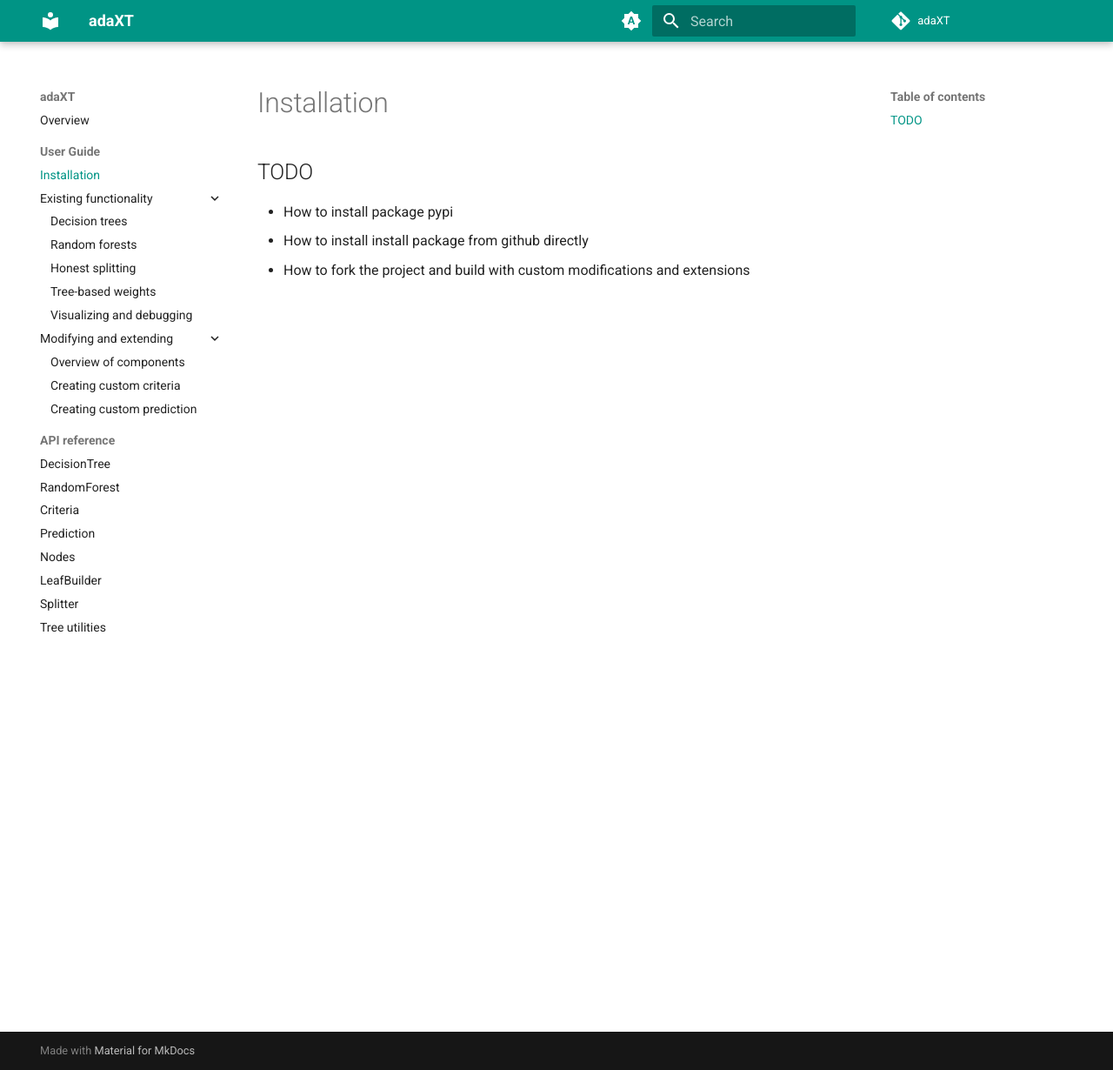
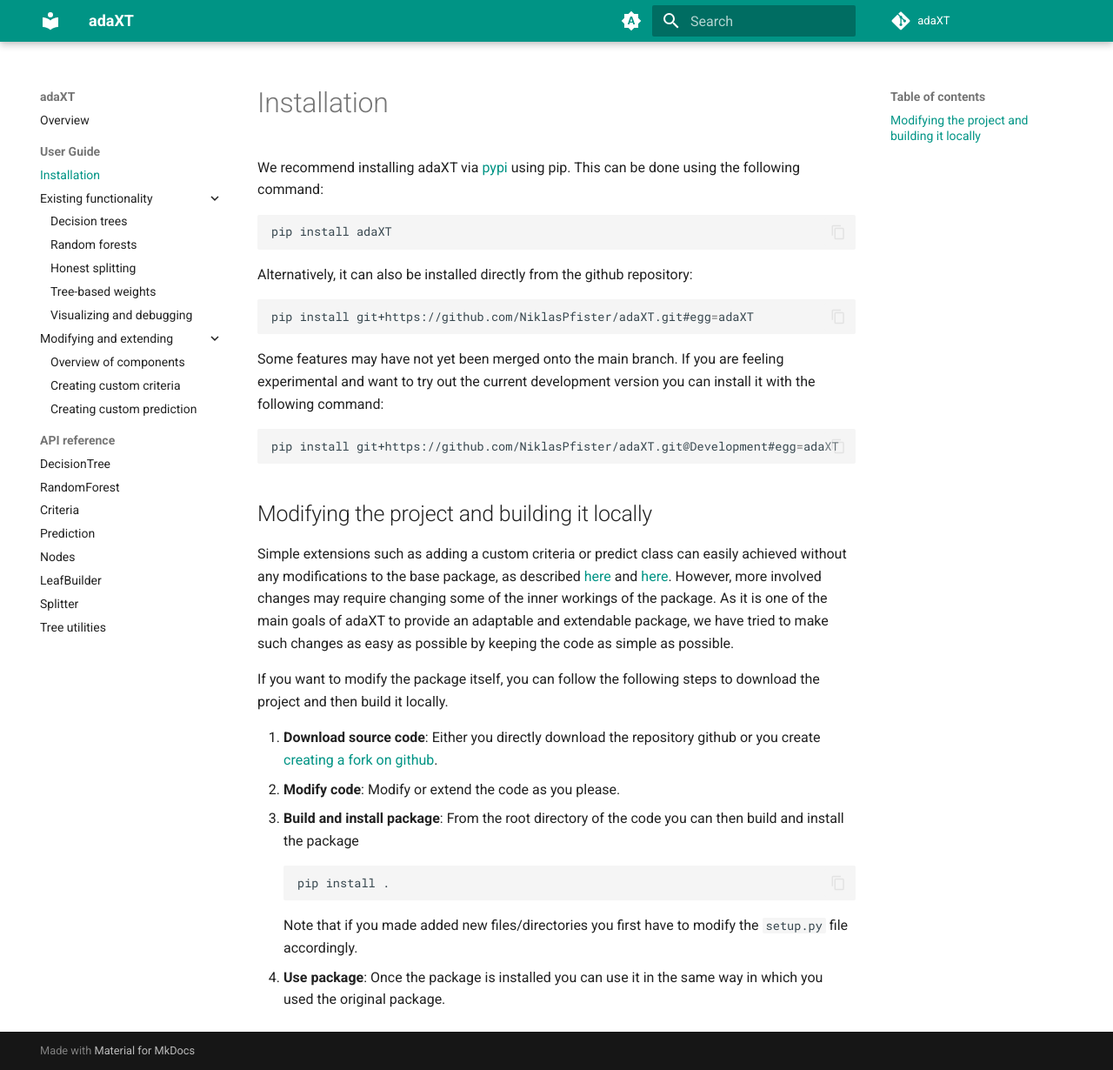
Before and after one commit to NiklasPfister/adaXT, an MkDocs documentation site: the page built from docs/user_guide/installation.md, in a window 1280 px wide and 1230 px high. Shown: the whole window at 87% size. Built offline with MkDocs 1.6.1 and Material for MkDocs 9.7.7, drawn with Linux system fonts in a browser that asks for light colours; comment, search, counter and statistics services are not loaded.

Commit message:
updated documentation

````diff
--- a/docs/user_guide/installation.md
+++ b/docs/user_guide/installation.md
@@ -1,7 +1,50 @@
 # Installation
 
-## TODO
+We recommend installing adaXT via [pypi](https://pypi.org/project/adaXT/) using
+pip. This can be done using the following command:
 
-- How to install package pypi
-- How to install install package from github directly
-- How to fork the project and build with custom modifications and extensions
+```bash
+pip install adaXT
+```
+
+Alternatively, it can also be installed directly from the github repository:
+
+```bash
+pip install git+https://github.com/NiklasPfister/adaXT.git#egg=adaXT
+```
+
+Some features may have not yet been merged onto the main branch. If you are
+feeling experimental and want to try out the current development version you can
+install it with the following command:
+
+```bash
+pip install git+https://github.com/NiklasPfister/adaXT.git@Development#egg=adaXT
+```
+
+## Modifying the project and building it locally
+
+Simple extensions such as adding a custom criteria or predict class can easily
+achieved without any modifications to the base package, as described
+[here](/docs/user_guide/creatingCriteria.md) and
+[here](/docs/user_guide/creatingCriteria.md). However, more involved changes may
+require changing some of the inner workings of the package. As it is one of the
+main goals of adaXT to provide an adaptable and extendable package, we have
+tried to make such changes as easy as possible by keeping the code as simple as
+possible.
+
+If you want to modify the package itself, you can follow the following steps to
+download the project and then build it locally.
+
+1. **Download source code**: Either you directly download the repository github
+   or you create
+   [creating a fork on github](https://docs.github.com/en/pull-requests/collaborating-with-pull-requests/working-with-forks/fork-a-repo).
+2. **Modify code**: Modify or extend the code as you please.
+3. **Build and install package**: From the root directory of the code you can
+   then build and install the package
+   ```bash
+   pip install .
+   ```
+   Note that if you made added new files/directories you first have to modify
+   the `setup.py` file accordingly.
+4. **Use package**: Once the package is installed you can use it in the same way
+   in which you used the original package.
````
Also changed, not shown: docs/user_guide/creatingCriteria.md (+28 -11 lines), docs/user_guide/creatingPrediction.md (+1 -1 lines), docs/user_guide/decision_tree.md (+4 -4 lines), docs/user_guide/overview_components.md (+1 -1 lines), docs/user_guide/vis_and_debug.md (+1 -1 lines).
